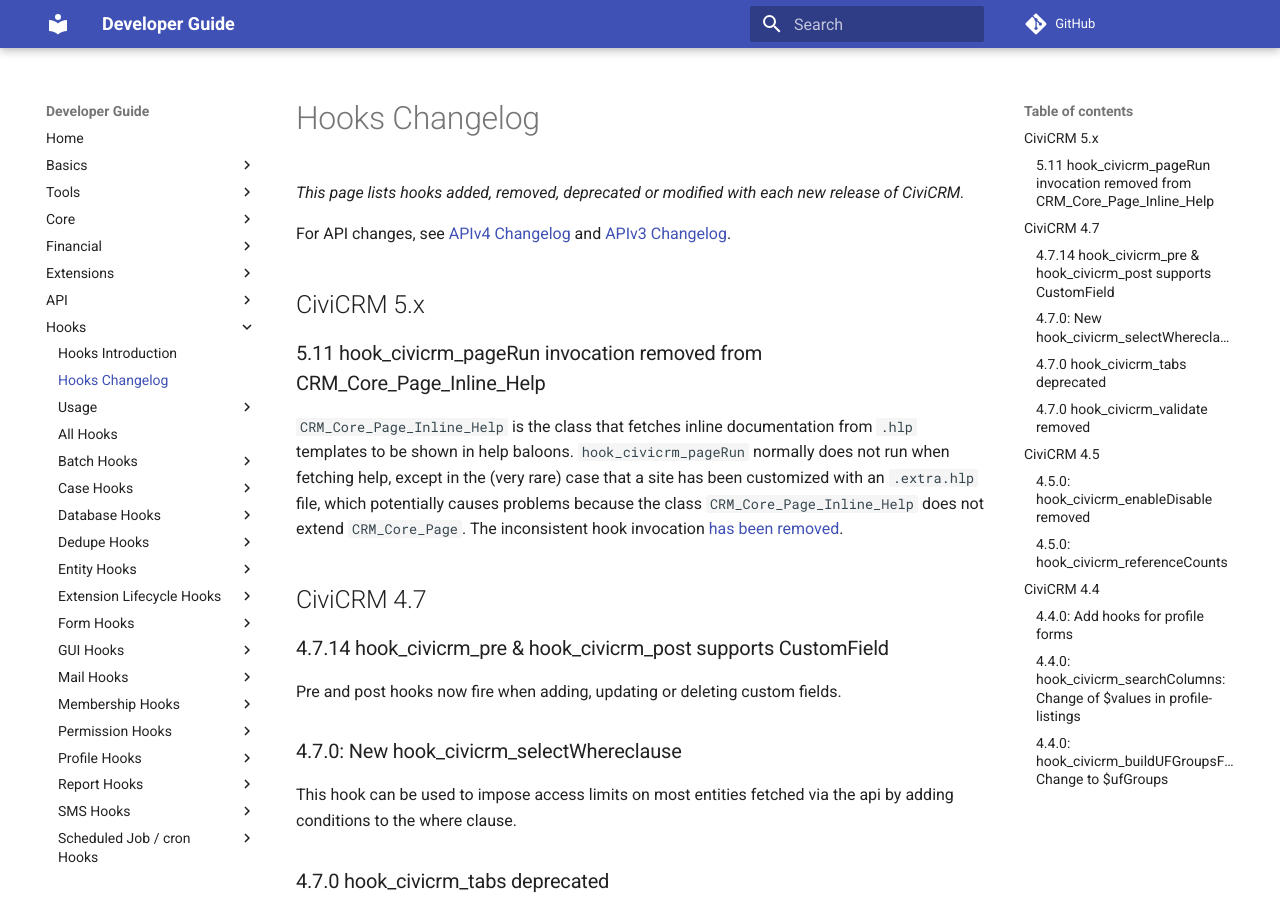
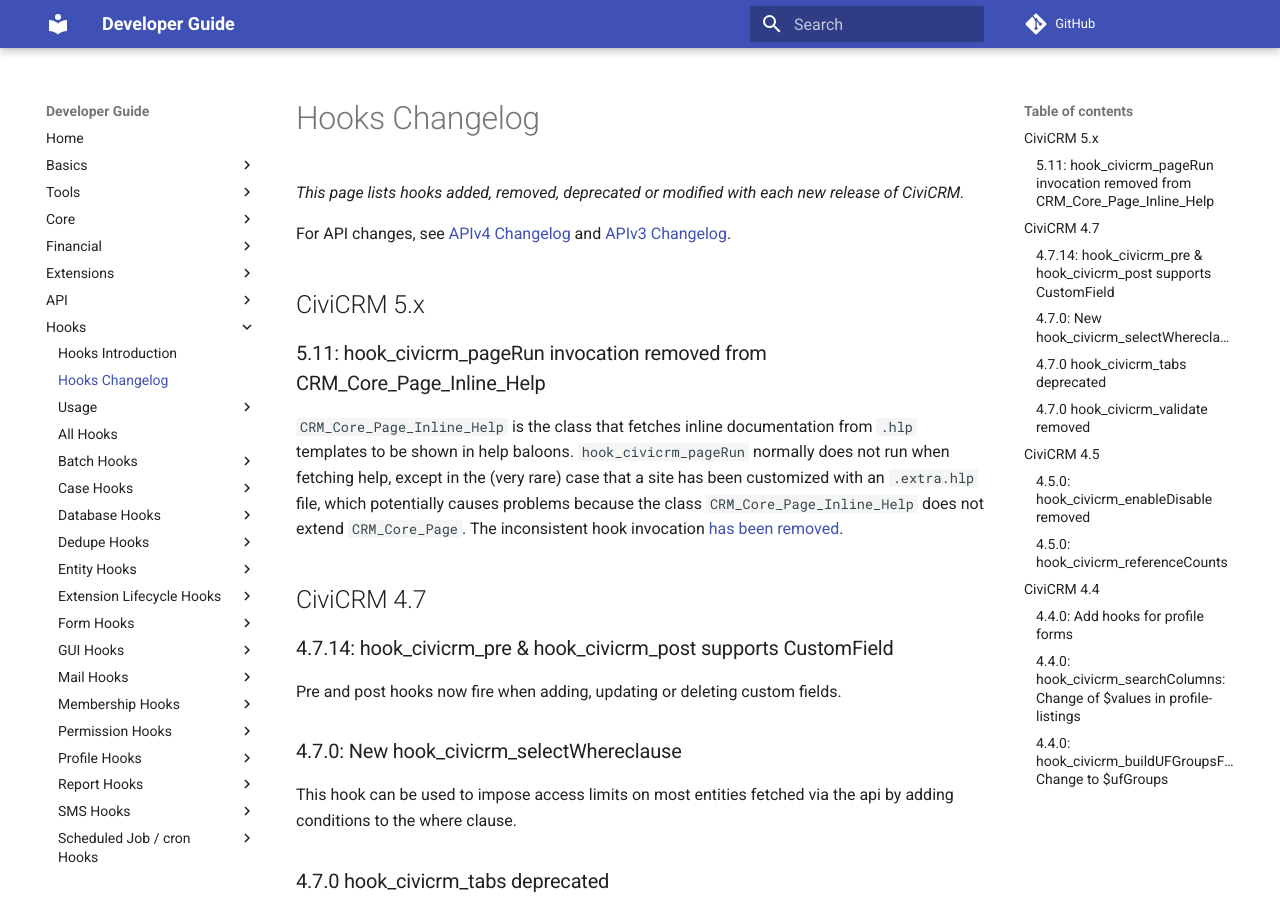
Before and after one commit to civicrm/civicrm-dev-docs, an MkDocs documentation site: the page built from docs/hooks/changes.md, in a window 1280 px wide and 900 px high. Built offline with MkDocs 1.6.1 and Material for MkDocs 9.7.7, drawn with Linux system fonts in a browser that asks for light colours; comment, search, counter and statistics services are not loaded; old or Windows-style settings are respelled for this version of MkDocs.

```diff
--- a/docs/hooks/changes.md
+++ b/docs/hooks/changes.md
@@ -6,13 +6,13 @@ For API changes, see [APIv4 Changelog](/api/v4/changes.md) and [APIv3 Changelog]
 
 ## CiviCRM 5.x
 
-### 5.11 hook_civicrm_pageRun invocation removed from CRM_Core_Page_Inline_Help
+### 5.11: hook_civicrm_pageRun invocation removed from CRM_Core_Page_Inline_Help
 
 `CRM_Core_Page_Inline_Help` is the class that fetches inline documentation from `.hlp` templates to be shown in help baloons. `hook_civicrm_pageRun` normally does not run when fetching help, except in the (very rare) case that a site has been customized with an `.extra.hlp` file, which potentially causes problems because the class `CRM_Core_Page_Inline_Help` does not extend `CRM_Core_Page`. The inconsistent hook invocation [has been removed](https://github.com/civicrm/civicrm-core/commit/87bf0ec4c246b03e3e6c2ab2fb0c14664473c52b).
 
 ## CiviCRM 4.7
 
-### 4.7.14 hook_civicrm_pre & hook_civicrm_post supports CustomField
+### 4.7.14: hook_civicrm_pre & hook_civicrm_post supports CustomField
 
 Pre and post hooks now fire when adding, updating or deleting custom fields.
 
```
